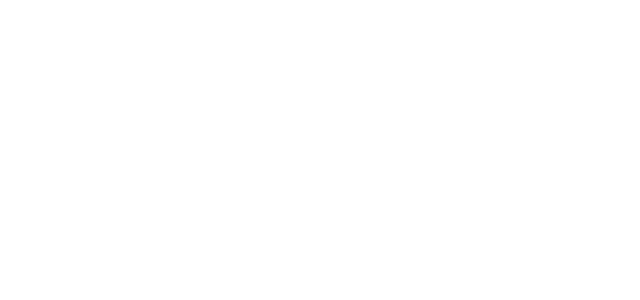
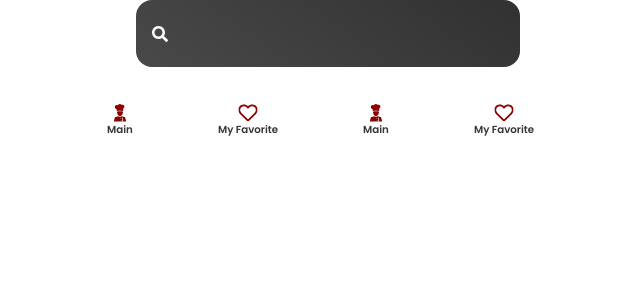
Before and after one commit to janaledencan/Recipe_Book_App, a React (Create React App) app: page /recipe/1 in a window 1280 px wide. Before the commit this address had no page. Shown: the top 300 px of the page, without its empty margins (312-952 px from the left). Built offline with nearby package versions, Linux system fonts and the light colour scheme.

Commit message:
Enable search, remove the default enter behavior to refresh the page, edit the page view when searching

```diff
--- a/src/App.js
+++ b/src/App.js
@@ -1,10 +1,14 @@
 import Pages from "./pages/Pages";
 import { BrowserRouter } from 'react-router-dom';
+import Search from "./components/Search";
+import Navigation from "./components/Navigation";
 
 function App() {
   return (
     <div className="App">
       <BrowserRouter>
+        <Search />
+        <Navigation />
         <Pages />
       </BrowserRouter>
 
--- a/src/components/Navigation.jsx
+++ b/src/components/Navigation.jsx
@@ -43,13 +43,12 @@
     flex-direction: column;
     justify-content: center;
     align-items: center;
-    border-radius: 50%;
+    border-radius: 20%;
     margin-right: 2rem;
     text-decoration: none;
     width: 6rem;
     cursor: pointer;
     transform: scale(0.8);
-
 
     h4{
         font-size:0.8rem;
@@ -60,6 +59,17 @@
         font-size: 1.5rem;
     }
 
+    &.active{
+        background: linear-gradient(to right, #f27121, #e94057);
+
+        svg{
+            color:white;
+        }
+        h4{
+            color:white;
+        }
+    }
 `;
 
+
 export default Navigation;
--- /dev/null
+++ b/src/components/Search.jsx
@@ -0,0 +1,62 @@
+import styled from "styled-components";
+import { useState } from "react";
+import { FaSearch } from "react-icons/fa";
+import { useNavigate } from "react-router-dom";
+
+function Search() {
+
+    const [input, setInput] = useState("");
+    const navigate = useNavigate();
+
+    const submitHandler = (e) => {
+        e.preventDefault();
+        navigate('/searched/' + input);
+    };
+
+    return (
+        <FormStyle onSubmit={submitHandler}>
+            <div>
+                <FaSearch />
+                <input
+                    onChange={(e) => setInput(e.target.value)}
+                    type="text"
+                    value={input}
+                />
+
+            </div>
+        </FormStyle>
+    )
+}
+
+
+const FormStyle = styled.form`
+    margin: 0rem 20rem;
+
+    div{
+        width: 100%;
+        position: relative;
+    }
+
+    input{
+        border:none;
+        background: linear-gradient(35deg, #494949, #313131);
+        font-size: 1.5rem;
+        color:white;
+        padding: 1rem 3rem;
+        border:none;
+        border-radius: 1rem;
+        outline: none;
+        width: 100%;
+    }
+
+
+    svg{
+        position:absolute;
+        top: 50%;
+        left: 0%;
+        transform: translate(100%, -50%);
+        color:white;
+    }
+`;
+
+export default Search
--- a/src/pages/Home.jsx
+++ b/src/pages/Home.jsx
@@ -1,13 +1,11 @@
 import Veggie from "../components/Veggie";
 import Popular from "../components/Popular";
-import Navigation from "../components/Navigation";
 
 import React from 'react'
 
 function Home() {
     return (
         <div>
-            <Navigation />
             <Veggie />
             <Popular />
         </div>
--- a/src/pages/Pages.jsx
+++ b/src/pages/Pages.jsx
@@ -1,6 +1,7 @@
 import React from 'react';
 import Home from './Home';
 import Cuisine from './Cuisine';
+import Searched from './Searched';
 import { Route, Routes } from 'react-router-dom';
 
 
@@ -10,6 +11,7 @@
         <Routes >
             <Route path="/" element={<Home />} />
             <Route path='/cuisine/:type' element={<Cuisine />} />
+            <Route path="/searched/:search" element={<Searched />} />
         </Routes >
 
     )
--- /dev/null
+++ b/src/pages/Searched.jsx
@@ -0,0 +1,58 @@
+import React from 'react'
+import { useEffect, useState } from 'react';
+import { useParams } from 'react-router-dom';
+import styled from 'styled-components';
+
+function Searched() {
+
+    const [searchedRecipes, setSearchedRecipes] = useState([]);
+    let params = useParams();
+
+    const getSearched = async (name) => {
+        const data = await fetch(`https://api.spoonacular.com/recipes/complexSearch?apiKey=${process.env.REACT_APP_API_KEY}&query=${name}`);
+        const recipes = await data.json();
+        setSearchedRecipes(recipes.results);
+    };
+
+    useEffect(() => {
+        getSearched(params.search);
+    }, [params.search]);
+
+    return (
+        <Grid>
+            {searchedRecipes.map((item) => {
+                return (
+                    <Card key={item.id}>
+                        <img src={item.image} alt="" />
+                        <h4>{item.title}</h4>
+                    </Card>
+                );
+            })}
+        </Grid>
+    )
+}
+
+const Grid = styled.div`
+    display: grid;
+    grid-template-columns: repeat(auto-fit, minmax(20rem, 1fr));
+    grid-gap: 3rem;
+`;
+
+const Card = styled.div`
+    img{
+      width: 100%;
+      border-radius: 2rem;
+    }
+    a{
+      text-decoration: none;
+    }
+
+    h4{
+      text-align: center;
+      padding: 1rem;
+    }
+`;
+
+
+
+export default Searched
```
